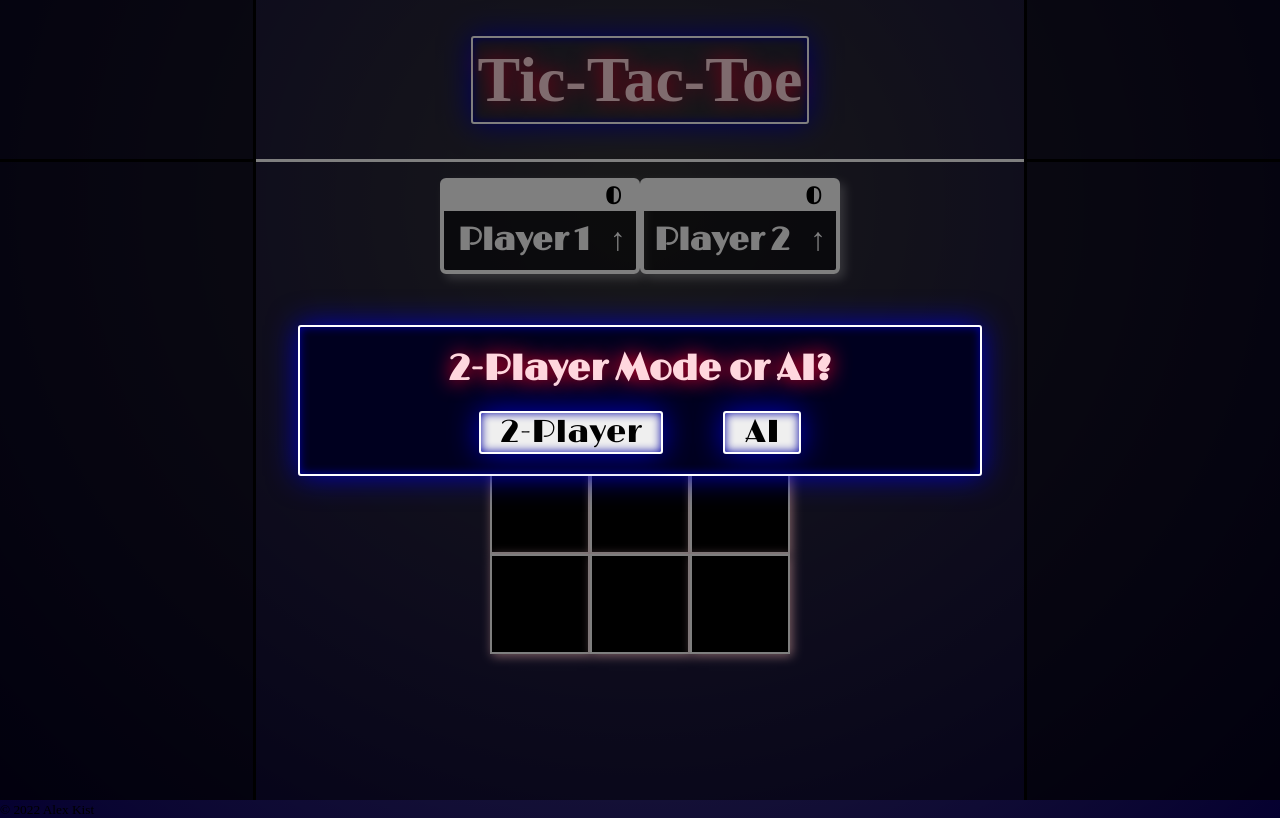
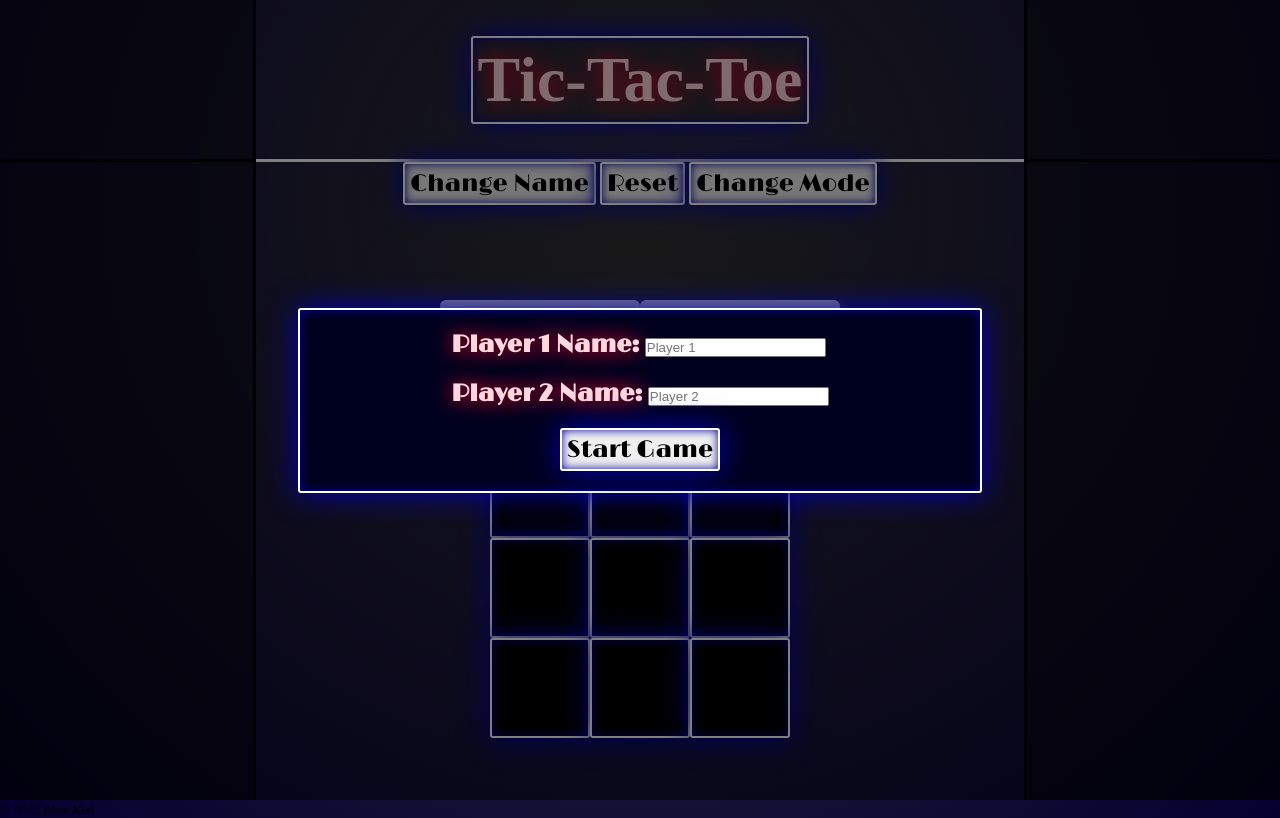
Before and after one commit to akist529/tic-tac-toe, a plain HTML site: page index.html in a window 1280 px wide. Both pictures are taken after a click on the button "2-Player". Drawn offline with nearby package versions, Linux system fonts and the light colour scheme; a web font is replaced by a local one.

Commit message:
Further refactoring

```diff
--- a/index.html
+++ b/index.html
@@ -9,7 +9,7 @@
     </head>
     <body>
         <div class="popup-container">
-            <div class="popup">
+            <div class="popup-window">
                 <h2 id="popup-text"></h2>
                 <div class="popup-inputs">
                     <div>
@@ -20,12 +20,12 @@
                         <label for="playerTwo">Player 2 Name:</label>
                         <input id="playerTwo" name="playerTwo" placeholder="Player 2" />
                     </div>
-                    <button id="playerStart" onClick="displayController.playerMode()">Start Game</button>
-                    <button id="compStart" onClick="displayController.compMode()">Start Game</button>
                 </div>
                 <div class="popup-buttons">
-                    <button onClick="displayController.playerInputs()">2-Player</button>
-                    <button onClick="displayController.compInputs()">AI</button>
+                    <button class="light-border" onClick="DisplayController.playerInputs()">2-Player</button>
+                    <button class="light-border" onClick="DisplayController.compInputs()">AI</button>
+                    <button class="light-border" onClick="DisplayController.playerMode()">Start Game</button>
+                    <button class="light-border" onClick="DisplayController.compMode()">Start Game</button>
                 </div>
             </div>
         </div>
@@ -35,9 +35,14 @@
             <div></div>
             <div></div>
             <div class="header">
-                <h1>Tic-Tac-Toe</h1>
+                <h1 class="light-border">Tic-Tac-Toe</h1>
             </div>
             <div class="game">
+                <div class="toolbar">
+                    <button class="light-border">Change Name</button>
+                    <button class="light-border">Reset</button>
+                    <button class="light-border">Change Mode</button>
+                </div>
                 <div class="scoreboard">
                     <div class="playerOne">
                         <div>
--- a/script.js
+++ b/script.js
@@ -7,7 +7,9 @@ const GameBoard = (() => {
 
     const render = (function() {
         for (let i = 0; i < spaces.length; i++) {
-            $(".gameBoard").append(`<p>${spaces[i]}</p>`);
+            const cell = $("<p></p>").text(`${spaces[i]}`);
+            cell.addClass("light-border");
+            $(".gameBoard").append(cell);
         }
     })();
 
@@ -93,9 +95,9 @@ const DisplayController = (() => {
         $("#popup-text").html("2-Player Mode or AI?");
 
         $(".popup-container").css("display", "flex");
-        $(".popup-buttons").css("display", "flex");
+        $("button:contains('Start Game')").hide();
 
-        $(".popup").animate({
+        $(".popup-window").animate({
             opacity: "100%"
         }, 300);
     }, 1000);
@@ -222,12 +224,12 @@ const DisplayController = (() => {
             $(".popup-container").css("display", "flex");
             $("#popup-text").show().html("Tie!");
 
-            $(".popup").animate({
+            $(".popup-window").animate({
                 opacity: "100%"
             }, 300);
 
             setTimeout(() => {
-                $(".popup").animate({
+                $(".popup-window").animate({
                     opacity: "0%"
                 }, 300);
                 setTimeout(() => {
@@ -239,12 +241,12 @@ const DisplayController = (() => {
             $(".popup-container").css("display", "flex");
             $("#popup-text").show().html(`${player.name} Wins!`);
 
-            $(".popup").animate({
+            $(".popup-window").animate({
                 opacity: "100%"
             }, 300);
 
             setTimeout(() => {
-                $(".popup").animate({
+                $(".popup-window").animate({
                     opacity: "0%"
                 }, 300);
                 setTimeout(() => {
@@ -256,12 +258,12 @@ const DisplayController = (() => {
             $(".popup-container").css("display", "flex");
             $("#popup-text").show().html(`${player.name} Wins!`);
 
-            $(".popup").animate({
+            $(".popup-window").animate({
                 opacity: "100%"
             }, 300);
 
             setTimeout(() => {
-                $(".popup").animate({
+                $(".popup-window").animate({
                     opacity: "0%"
                 }, 300);
                 setTimeout(() => {
@@ -272,15 +274,15 @@ const DisplayController = (() => {
     }
 
     const playerInputs = function() {
-        $("#popup-text, .popup-buttons").hide();
+        $("#popup-text, .popup-window button").hide();
         $(".popup-inputs").css("display", "flex");
-        $("#playerStart").show();
+        $("button[onClick*='playerMode()']").show();
     }
 
     const compInputs = function() {
-        $("#popup-text, .popup-buttons, .popup-inputs div:nth-child(2)").hide();
+        $("#popup-text, .popup-window button").hide();
         $(".popup-inputs").css("display", "flex");
-        $("#compStart").show();
+        $("button[onClick*='compMode()']").show();
     }
 
     const playerMode = function() {
--- a/style.css
+++ b/style.css
@@ -1,29 +1,50 @@
+/* || BROWSER RESET */
+
 * {
     margin: 0;
     padding: 0;
 }
 
+/* || GENERAL STYLES */
+
 body {
     background: radial-gradient(ellipse farthest-corner at 50% 25%, rgba(0, 0, 0, 0.8), rgba(4, 0, 36, 0.9),rgba(5, 0, 48, 1));
 }
 
+button {
+    font-family: "Limelight";
+
+    padding: 10px;
+    font-size: 1.5rem;
+}
+
 h1 {
-    border: 2px solid white;
-    border-radius: 3px;
-    padding: 5px;
-
     color: rgb(255, 215, 222);
     text-shadow: 0 0 20px rgb(255, 0, 43);
-    box-shadow: inset 0 0 10px rgb(0, 0, 163), 0 0 30px rgb(0, 0, 190);
 
     font-size: 4rem;
     font-weight: 600;
     font-family: "Neonderthaw";
 }
 
-h2 {
-    white-space: nowrap;
+/* || UTILITIES */
+
+.light-border {
+    border: 2px solid white;
+    border-radius: 3px;
+    padding: 5px;
+    box-shadow: inset 0 0 10px rgb(0, 0, 163), 0 0 30px rgb(0, 0, 190);
 }
+
+.light-text {
+    color: rgb(255, 215, 222);
+    text-shadow: 0 0 20px rgb(255, 0, 43);
+    box-shadow: inset 0 0 10px rgb(0, 0, 163), 0 0 30px rgb(0, 0, 190);
+
+    font-family: "Neonderthaw";
+}
+
+/* || SITEWIDE */
 
 .popup-container {
     background-color: rgba(0, 0, 0, 0.5);
@@ -38,7 +59,7 @@ h2 {
     z-index: 1;
 }
 
-.popup {
+.popup-window {
     position: fixed;
     background-color: white;
     width: 50vw;
@@ -73,19 +94,13 @@ h2 {
 }
 
 .popup-buttons {
-    display: none;
+    display: flex;
     gap: 60px;
 }
 
 .popup button {
     padding: 0 20px;
-
-    font-family: "Limelight";
     font-size: 2rem;
-
-    border: 2px solid white;
-    border-radius: 3px;
-    box-shadow: inset 0 0 10px rgb(0, 0, 163), 0 0 30px rgb(0, 0, 190);
 }
 
 .container {
@@ -155,8 +170,7 @@ h2 {
     grid-row: 2 / 3;
 
     display: grid;
-    grid-template-rows: 20% 1fr;
-    gap: 10%;
+    grid-template-rows: auto auto auto;
 
     justify-items: center;
 
@@ -220,11 +234,10 @@ h2 {
 }
 
 .scoreboard h3 {
-    font-size: 1.5rem;
-
+    font-size: 2rem;
     color: black;
 
-    padding-right: 15px;
+    padding-right: 12px;
 }
 
 .gameBoard {
@@ -249,13 +262,10 @@ h2 {
     justify-content: center;
     align-items: center;
 
-    border: 2px solid white;
     font-size: 8vw;
     font-family: "Limelight";
 
     user-select: none;
-
-    box-shadow: 2px 2px 10px pink;
 
     background-color: black;
 
@@ -264,7 +274,6 @@ h2 {
 
 .gameBoard p:hover {
     background-color: white;
-
     cursor: pointer;
 }
 
@@ -275,8 +284,3 @@ h2 {
     z-index: 0;
     bottom: 0;
 }
-
-#playerStart,
-#compStart {
-    display: none;
-}
```
